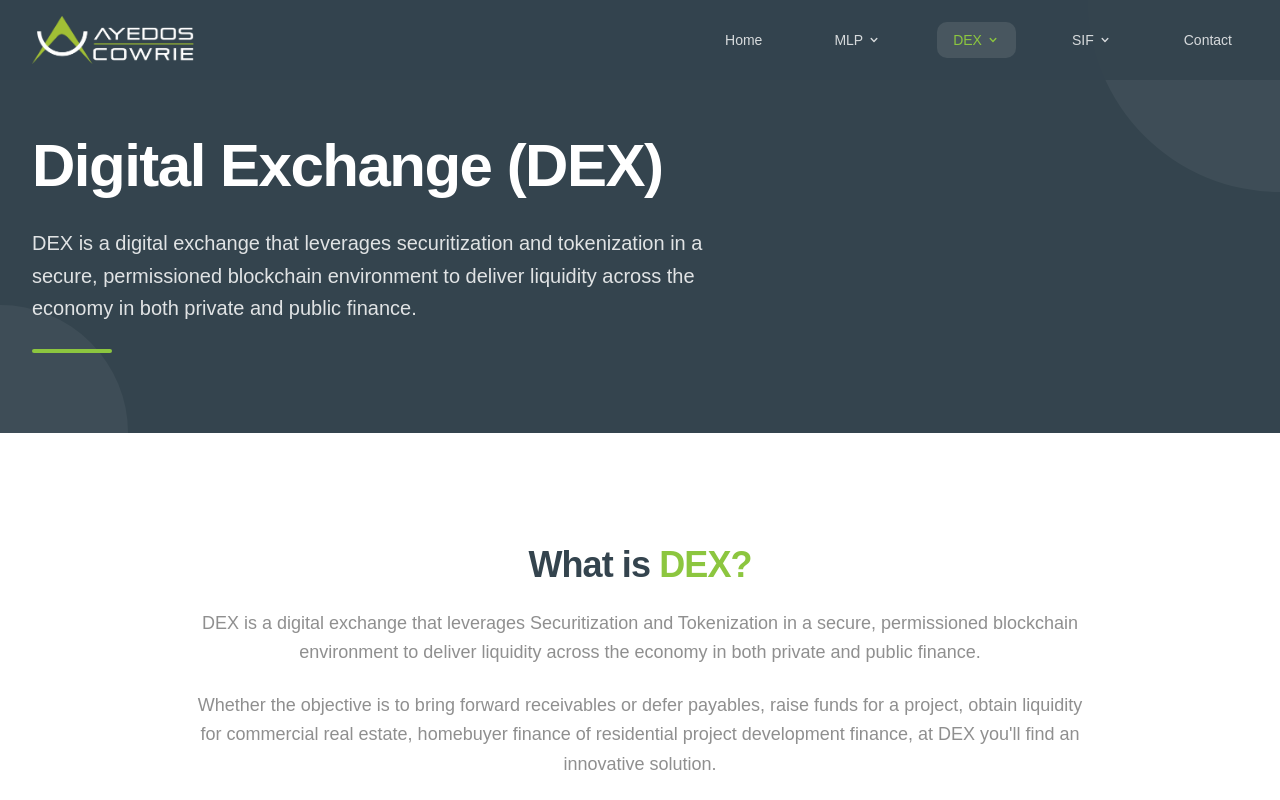
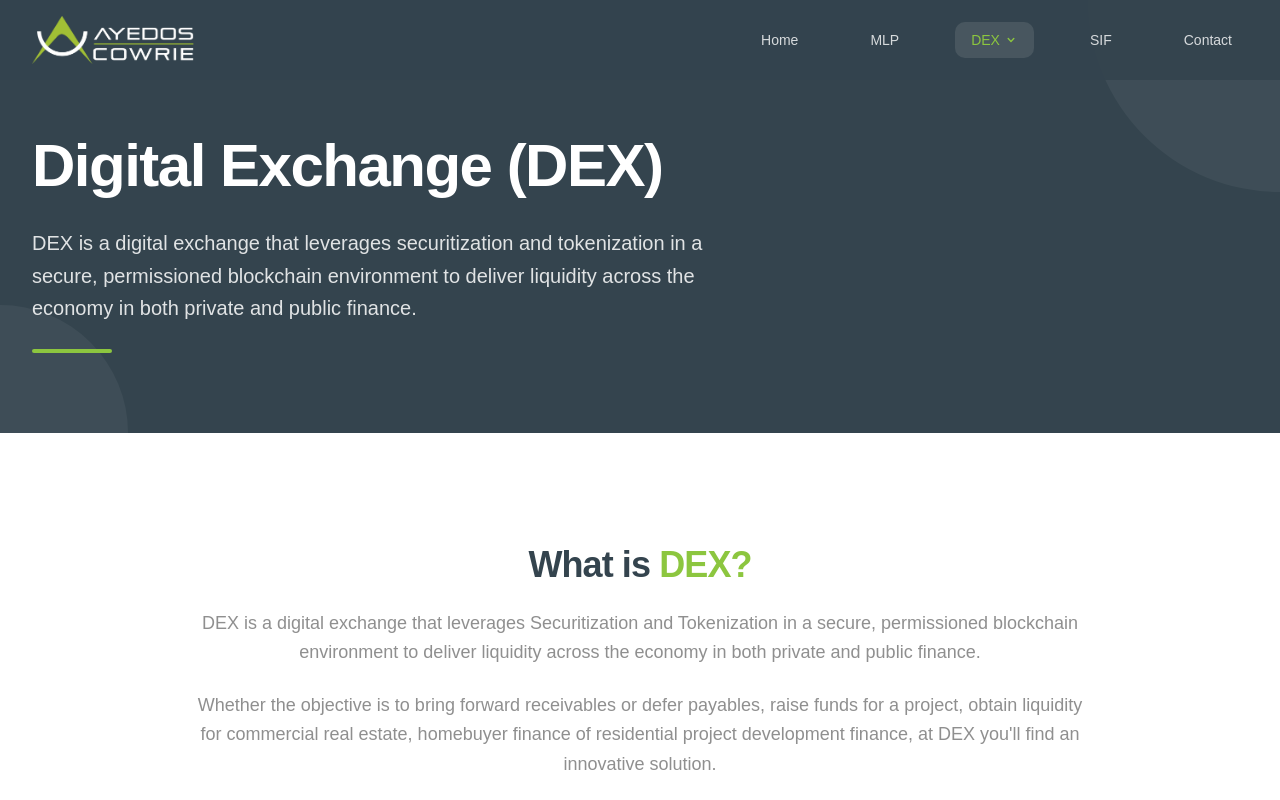
Before and after one commit to Lawrence-AY/Cowrie_website, a React (Vite) app: page /dex in a window 1280 px wide. Shown: the top 800 px of the page. Built offline with nearby package versions, Linux system fonts and the light colour scheme.

Commit message:
Updated Navbar section

```diff
--- a/src/components/Navbar.jsx
+++ b/src/components/Navbar.jsx
@@ -8,34 +8,27 @@
   {
     name: 'MLP',
     path: '/mlp',
-    children: [
-      { },
-
-    ],
+    tooltip: 'Cowrie Mortgage Liquidity Platform',
   },
   {
     name: 'DEX',
     path: '/dex',
     children: [
       { name: 'Commercial', path: '/dex/commercial' },
-      { name: 'PublicSector', path: '/dex/public-sector' },
+      { name: 'Public Sector', path: '/dex/public-sector' },
     ],
   },
-  { name: 'SIF', path: '/special-fund' ,
-    children: [
-      { },
-
-    ],
+  {
+    name: 'SIF',
+    path: '/special-fund',
+    tooltip: 'Cowrie Special Investment Fund',
   },
 
   { name: 'Contact', path: '/contact' },
 ];
 
-// Extended names shown as headers inside the dropdowns
 const extendedNames = {
-  MLP: 'Cowrie Mortgage Liquidity Platform',
   DEX: 'Cowrie Digital Exchange',
-  SIF:'Cowrie Special Investment Fund'
 };
 
 export default function Navbar() {
@@ -79,7 +72,7 @@
             <img
               src="/icon-dark-landscape.png"
               alt="Ayedos Cowrie Logo"
-              className="h-8 sm:h-10 md:h-12 w-auto max-w-[180px] sm:max-w-[220px] md:max-w-full object-contain"
+              className="h-8 sm:h-10 md:h-12 w-auto max-w-45 sm:max-w-[220px] md:max-w-full object-contain"
             />
           </Link>
 
@@ -129,7 +122,30 @@
                 );
               }
 
-              // Regular link (e.g., Home, Investment Fund, Contact)
+              // Item with tooltip only (MLP, SIF) – show extended name on hover
+              if (item.tooltip) {
+                return (
+                  <div key={item.path} className="relative group">
+                    <Link
+                      to={item.path}
+                      className={`px-4 py-2 rounded-lg text-sm font-medium transition-all duration-200 ${
+                        active
+                          ? 'text-ayedos-green bg-white/10'
+                          : 'text-white/80 hover:text-white hover:bg-white/5'
+                      }`}
+                    >
+                      {item.name}
+                    </Link>
+                    <div className="absolute left-1/2 -translate-x-1/2 mt-2 opacity-0 invisible group-hover:opacity-100 group-hover:visible transition-all duration-200 z-50 whitespace-nowrap">
+                      <div className="bg-gray-900 border border-white/10 rounded-lg shadow-lg px-4 py-2 text-xs text-ayedos-green font-semibold tracking-wide">
+                        {item.tooltip}
+                      </div>
+                    </div>
+                  </div>
+                );
+              }
+
+              // Regular link (e.g., Home, Contact)
               return (
                 <Link
                   key={item.path}
```
